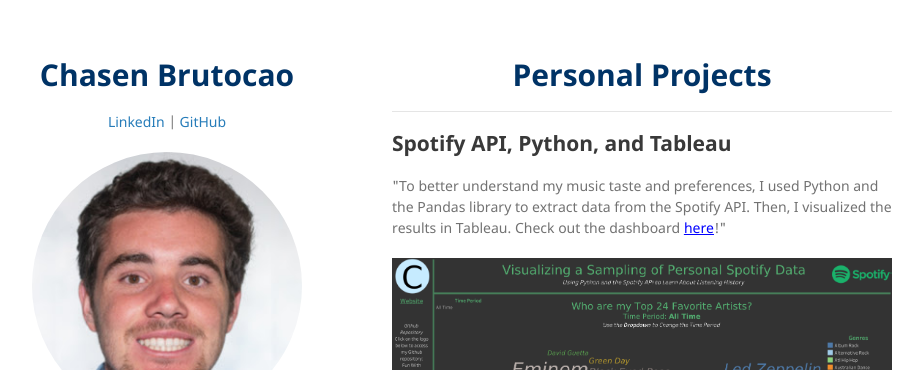
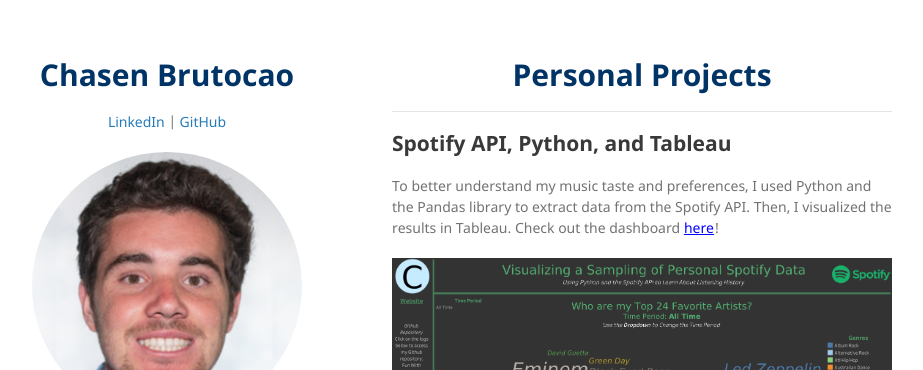
Before and after one commit to chasenbru/chasenbru.github.io, a Jekyll site: the page built from README.md, in a window 1280 px wide. Shown: the top 370 px of the page, without its empty margins (178-1101 px from the left). Built offline with Jekyll 4.4.1, drawn with Linux system fonts in a browser that asks for light colours; our own code applies the rules of GitHub Pages for plain Markdown files.

Commit message:
Update default.html

```diff
--- a/_layouts/default.html
+++ b/_layouts/default.html
@@ -67,7 +67,7 @@
         <h2 id="Spotify API, Python, and Tableau">Spotify API, Python, and Tableau
         </h2>
         <p>
-          "To better understand my music taste and preferences, I used Python and the Pandas library to extract data from the Spotify API. Then, I visualized the results in Tableau. Check out the dashboard <a href="https://public.tableau.com/views/VisualizingaSamplingofPersonalSpotifyData/Profile?:language=en-US&:display_count=n&:origin=viz_share_link" class="custom-link">here</a>!"
+          To better understand my music taste and preferences, I used Python and the Pandas library to extract data from the Spotify API. Then, I visualized the results in Tableau. Check out the dashboard <a href="https://public.tableau.com/views/VisualizingaSamplingofPersonalSpotifyData/Profile?:language=en-US&:display_count=n&:origin=viz_share_link" class="custom-link">here</a>!
           <div class="image-container-spotify"></div>
         </p>
 
```
